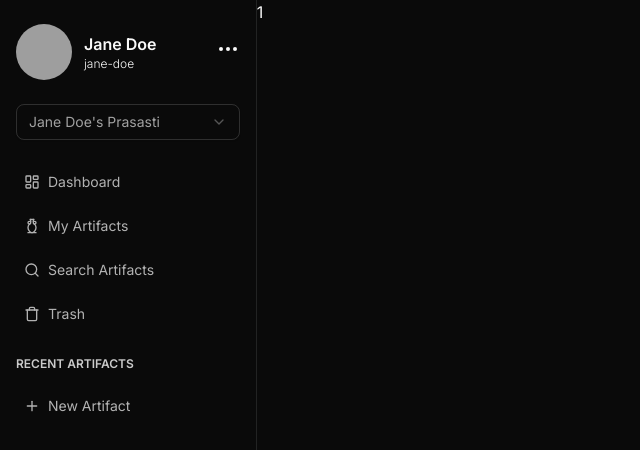
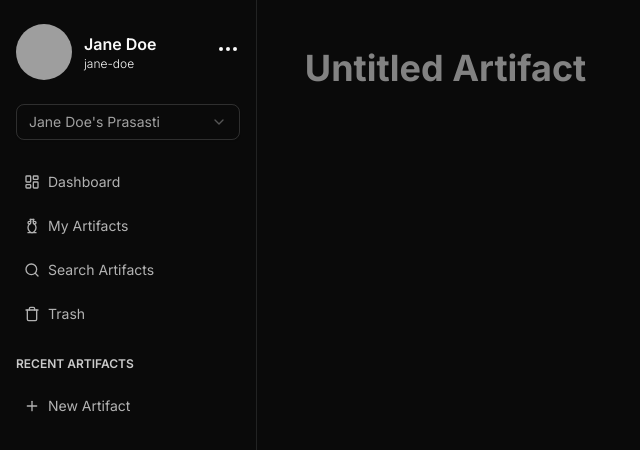
Before and after one commit to dimas-fahmi/prasasti, a Next.js app: page /dashboard/artifacts/1 in a window 1280 px wide. Shown: the top 450 px of the page, without its empty margins (0-640 px from the left). Built offline with nearby package versions, Linux system fonts and the light colour scheme; grey boxes are pictures that could not be loaded.

Commit message:
scaffold(editor): initialize types and Paragraph element

```diff
--- a/app/dashboard/artifacts/[id]/ArtifactPageIndex.tsx
+++ b/app/dashboard/artifacts/[id]/ArtifactPageIndex.tsx
@@ -1,5 +1,45 @@
-const ArtifactPageIndex = ({ id }: { id: string }) => {
-  return <div>{id}</div>;
+"use client";
+import { isHotkey } from "is-hotkey";
+import { useMemo } from "react";
+import { withHistory } from "slate-history";
+import { Editable, Slate, withReact } from "slate-react";
+import { createEditor, Descendant } from "slate";
+import useRenderElement from "@/src/lib/editor/hooks/useRenderElement";
+
+const initialValue: Descendant[] = [
+  { type: "paragraph", align: "left", children: [{ text: "" }] },
+];
+
+const ArtifactPageIndex = (_p: { id: string }) => {
+  // Initialize Editor Instance
+  const editor = useMemo(() => withHistory(withReact(createEditor())), []);
+
+  // Render Element
+  const renderElement = useRenderElement();
+
+  return (
+    <div className="p-4 md:p-12">
+      {/* Title */}
+      <textarea
+        rows={1}
+        className="border-0 outline-0 resize-none text-4xl font-header font-bold scrollbar-none w-full field-sizing-content mb-2"
+        placeholder="Untitled Artifact"
+        onKeyDown={(e) => {
+          if (isHotkey("enter", e)) {
+            e.preventDefault();
+          }
+        }}
+      />
+
+      {/* Slate Editor */}
+      <Slate editor={editor} initialValue={initialValue}>
+        <Editable
+          className="border-0 outline-0"
+          renderElement={renderElement}
+        />
+      </Slate>
+    </div>
+  );
 };
 
 export default ArtifactPageIndex;
--- a/eslint.config.mjs
+++ b/eslint.config.mjs
@@ -13,6 +13,21 @@ const eslintConfig = defineConfig([
     "build/**",
     "next-env.d.ts",
   ]),
+  [
+    {
+      rules: {
+        "no-unused-vars": "off",
+        "@typescript-eslint/no-unused-vars": [
+          "error",
+          {
+            argsIgnorePattern: "^_",
+            varsIgnorePattern: "^_",
+            caughtErrorsIgnorePattern: "^_",
+          },
+        ],
+      },
+    },
+  ],
 ]);
 
 export default eslintConfig;
--- a/package.json
+++ b/package.json
@@ -23,9 +23,11 @@
     "@radix-ui/react-separator": "^1.1.7",
     "@radix-ui/react-slot": "^1.2.3",
     "@radix-ui/react-tooltip": "^1.2.8",
+    "@types/is-hotkey": "^0.1.10",
     "class-variance-authority": "^0.7.1",
     "clsx": "^2.1.1",
     "cmdk": "^1.1.1",
+    "is-hotkey": "^0.2.0",
     "lucide-react": "^0.548.0",
     "motion": "^12.23.24",
     "next": "16.0.0",
--- /dev/null
+++ b/src/lib/editor/hooks/useRenderElement.tsx
@@ -0,0 +1,22 @@
+import Paragraph from "@/src/ui/components/mainEditor/elements/Paragraph";
+import { useCallback } from "react";
+import { RenderElementProps } from "slate-react";
+import { ElementProps, ParagraphElementType } from "../../types/slate-elements";
+
+const useRenderElement = () => {
+  return useCallback((props: RenderElementProps) => {
+    const { element } = props;
+    const type = element?.type;
+
+    if (!type) {
+      return <></>;
+    }
+
+    switch (type) {
+      default:
+        return <Paragraph {...(props as ElementProps<ParagraphElementType>)} />;
+    }
+  }, []);
+};
+
+export default useRenderElement;
--- /dev/null
+++ b/src/lib/types/slate-elements.d.ts
@@ -0,0 +1,20 @@
+import { Descendant } from "slate";
+import { RenderElementProps } from "slate-react";
+
+// Element Registration
+export type RegisteredElement = ParagraphElementType;
+
+// Element With Alignment
+export type ElementWithAlignment = ParagraphElementType;
+
+// Element Props
+export type ElementProps<T> = RenderElementProps & {
+  element: T;
+};
+
+// Paragraph Element
+export type ParagraphElementType = {
+  type: "paragraph";
+  align: "left" | "center" | "right";
+  children: Descendant[];
+};
--- /dev/null
+++ b/src/lib/types/slate.d.ts
@@ -0,0 +1,30 @@
+import { BaseEditor, BaseRange, BaseText } from "slate";
+import { HistoryEditor } from "slate-history";
+import { ReactEditor } from "slate-react";
+import { RegisteredElement } from "./slate-elements";
+
+// Custom Text
+export type TextType = BaseText & {
+  bold?: boolean;
+  underline?: boolean;
+  italic?: boolean;
+  strikeThrough?: boolean;
+  className?: string;
+};
+
+// Text Mark
+export type TextMark = keyof Omit<TextType, "text" | "className">;
+
+// Main Editor
+export type MainEditor = BaseEditor & ReactEditor & HistoryEditor;
+
+declare module "slate" {
+  interface CustomTypes {
+    Editor: MainEditor;
+    Element: RegisteredElement;
+    Text: TextType;
+    Range: BaseRange & {
+      [key: string]: unknown;
+    };
+  }
+}
--- /dev/null
+++ b/src/ui/components/mainEditor/elements/Paragraph.tsx
@@ -0,0 +1,59 @@
+import {
+  ElementProps,
+  ParagraphElementType,
+} from "@/src/lib/types/slate-elements";
+import { cn } from "@/src/ui/shadcn/lib/utils";
+import { Editor, Range } from "slate";
+import {
+  useFocused,
+  useSelected,
+  useSlateSelection,
+  useSlateStatic,
+} from "slate-react";
+
+const Paragraph = (props: ElementProps<ParagraphElementType>) => {
+  const { attributes, children, element } = props;
+
+  let alignClass = "";
+  switch (element?.align) {
+    case "center":
+      alignClass = "text-center";
+      break;
+    case "right":
+      alignClass = "text-right";
+      break;
+    default:
+      alignClass = "text-left";
+      break;
+  }
+
+  // Get Static Editor Object
+  const editor = useSlateStatic();
+
+  // Check if editor is focused
+  const isFocused = useFocused();
+
+  // Check if paragraph is empty
+  const isEmpty = Editor.isEmpty(editor, element);
+
+  // Check if paragraph is selected
+  const isSelected = useSelected();
+
+  // Check if collapsed
+  const selection = useSlateSelection();
+  const isCollapsed = selection ? Range.isCollapsed(selection) : true;
+
+  // Default State
+  const isDefault = isFocused && isEmpty && isSelected && isCollapsed;
+
+  return (
+    <p
+      {...attributes}
+      className={cn("", alignClass, isDefault && "empty-paragraph-element")}
+    >
+      {children}
+    </p>
+  );
+};
+
+export default Paragraph;
--- a/src/ui/css/globals.tailwind.css
+++ b/src/ui/css/globals.tailwind.css
@@ -158,3 +158,14 @@
     @apply hidden;
   }
 }
+
+.empty-paragraph-element {
+  position: relative;
+}
+
+.empty-paragraph-element::after {
+  content: "Write or type '/' to open commands panel";
+  opacity: 0.5;
+  position: absolute;
+  top: 0;
+}
```
Also changed, not shown: 1 other file (tests, documents, lock files or other folders).
